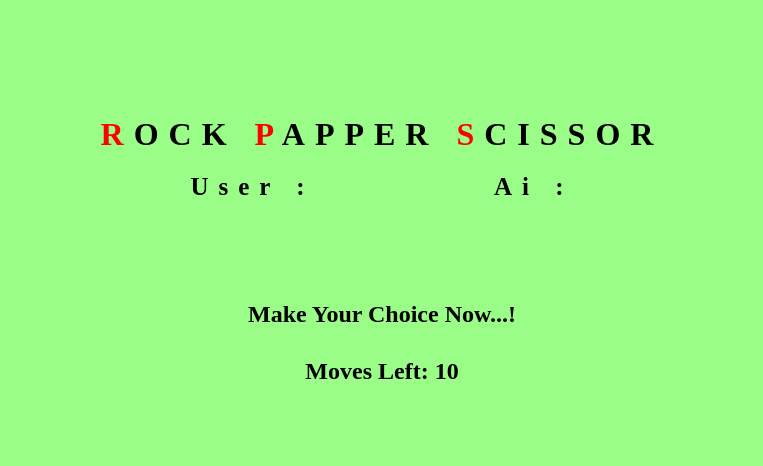
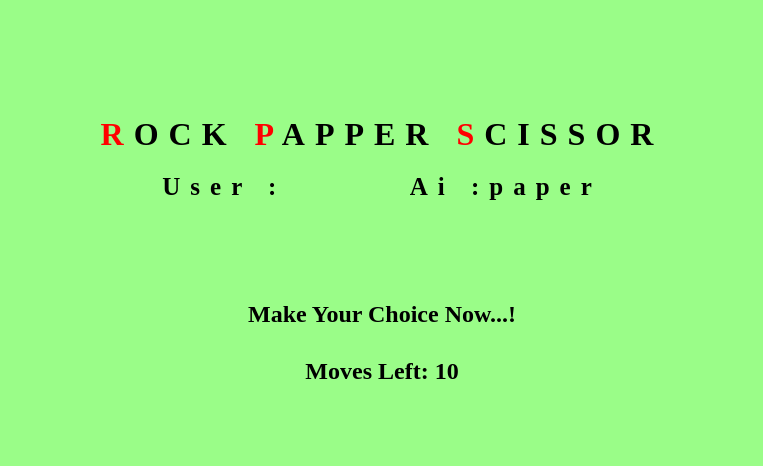
Before and after one commit to sahlct/stone-paper-scissor, a plain HTML site: page index2.html in a window 1280 px wide. Both pictures are taken after a click on the button 393 px from the left and 584 px from the top of the page. Shown: the top 466 px of the page, without its empty margins (258-1021 px from the left). Drawn offline with Linux system fonts and the light colour scheme.

Commit message:
Math.random

```diff
--- a/index2.html
+++ b/index2.html
@@ -6,6 +6,7 @@
     <meta name="viewport" content="width=device-width, initial-scale=1.0">
     <title>Game</title>
     <link rel="stylesheet" href="style.css">
+    <!-- <script src="script.js"></script> -->
 </head>
 
 <body>
@@ -22,17 +23,45 @@
             <h2>Moves Left: 10</h2>
         </div>
         <div id="option-dispaly">
-            <div id="stone"><button type="button"><img
+            <div id="div1"><button type="button" id="stone" onclick="selecting(1)"><img
                         src="https://img.pikbest.com/png-images/qiantu/cartoon-stone-vector_2601891.png!sw800"
                         alt=""></button></div>
-            <div id="paper"><button type="button"><img
+            <div id="div2"><button type="button" id="paper" onclick="selecting(2)"><img
                         src="https://thumb.ac-illust.com/08/081edf135a843503d5cf31957f950375_t.jpeg" alt="">
             </div></button>
-            <div id="scissor"><button type="button"><img
+            <div id="div3"><button type="button" id="scissor" onclick="selecting(3)"><img
                         src="https://encrypted-tbn0.gstatic.com/images?q=tbn:ANd9GcSnl01xY1LnSqtnM-CzhTaBYD7KYyj3wvPcd6sAB7XBP4fYUJCsrC2XNpJt7EJjnCwSrqs&usqp=CAU"
                         alt=""></div></button>
         </div>
     </div>
 </body>
 
+
+
+
+<script>
+    let move = 10;
+
+    const button1 = document.getElementById('stone');
+    const button2 = document.getElementById('paper');
+    const button3 = document.getElementById('scissor');
+
+    const buttons = [button1, button2, button3];
+
+    function selecting(num) {
+        // switch (key) {
+        //     case value:
+
+        //         break;
+
+        //     default:
+        //         break;
+        // }
+        const randomIndex = Math.floor(Math.random() * buttons.length);
+        let ai_select = buttons[randomIndex];
+        console.log("Randomly selected button with: ", ai_select.id);
+        document.getElementById("ai-dis").innerHTML = "Ai :"+ ai_select.id;
+    }
+</script>
+
 </html>
--- a/style.css
+++ b/style.css
@@ -42,7 +42,7 @@
     display: flex;
     gap: 40px;
 }
-#stone,#scissor,#paper{
+#div1,#div2,#div3{
     flex-grow: 1;
 
 }
```
Also changed, not shown: papar.jpg (deleted), 2 other files.
